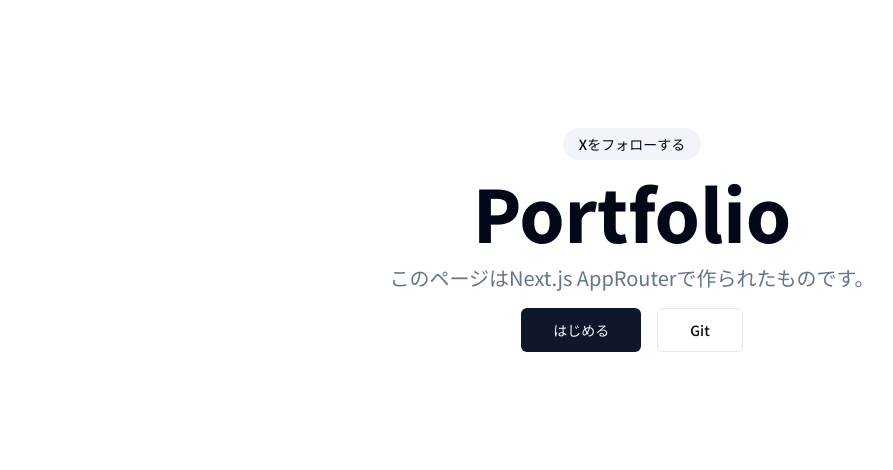
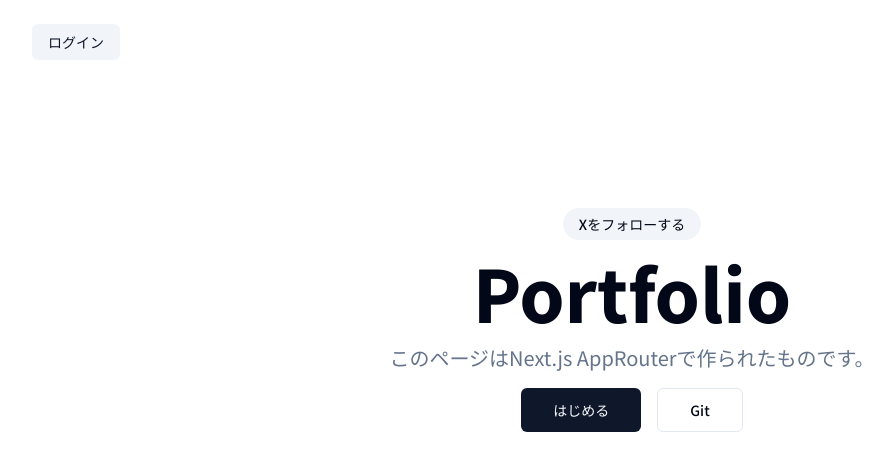
Before and after one commit to Risa2024/landing-page, a Next.js app: page / in a window 1280 px wide. Shown: the top 470 px of the page, without its empty margins (8-901 px from the left). Built offline with nearby package versions, Linux system fonts and the light colour scheme.

Commit message:
ヘッダー　作成

```diff
--- /dev/null
+++ b/app/(marketing)/layout.tsx
@@ -0,0 +1,30 @@
+import React from "react";
+import Link from "next/link";
+import { buttonVariants } from "@/components/ui/button";
+import { cn } from "@/lib/utils";
+
+export default function MarketingLayout({
+    children,
+}: {
+    children: React.ReactNode;
+}) {
+    return (
+    <div>
+        <header className="container z-40 bg-background">
+            <div className="h-20 py-6">
+                <nav>
+                    <Link href={"/login"}
+                    className={cn(
+                        buttonVariants({ variant: "secondary", size:"sm" }),
+                "px-4 mx-10"
+                )}
+                >
+                ログイン
+                </Link>
+                </nav>
+            </div>
+        </header>
+        <main>{children}</main>
+    </div>
+    );
+}
```
